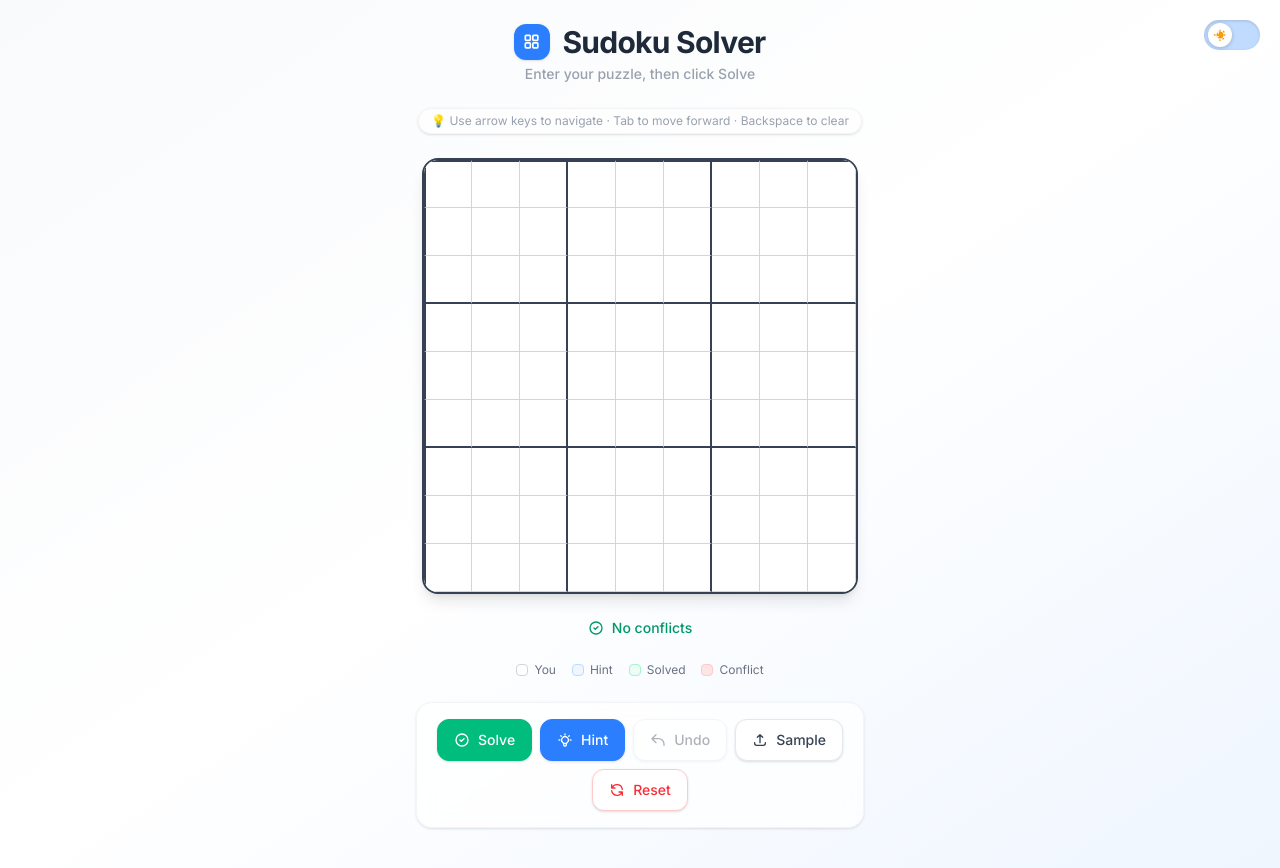
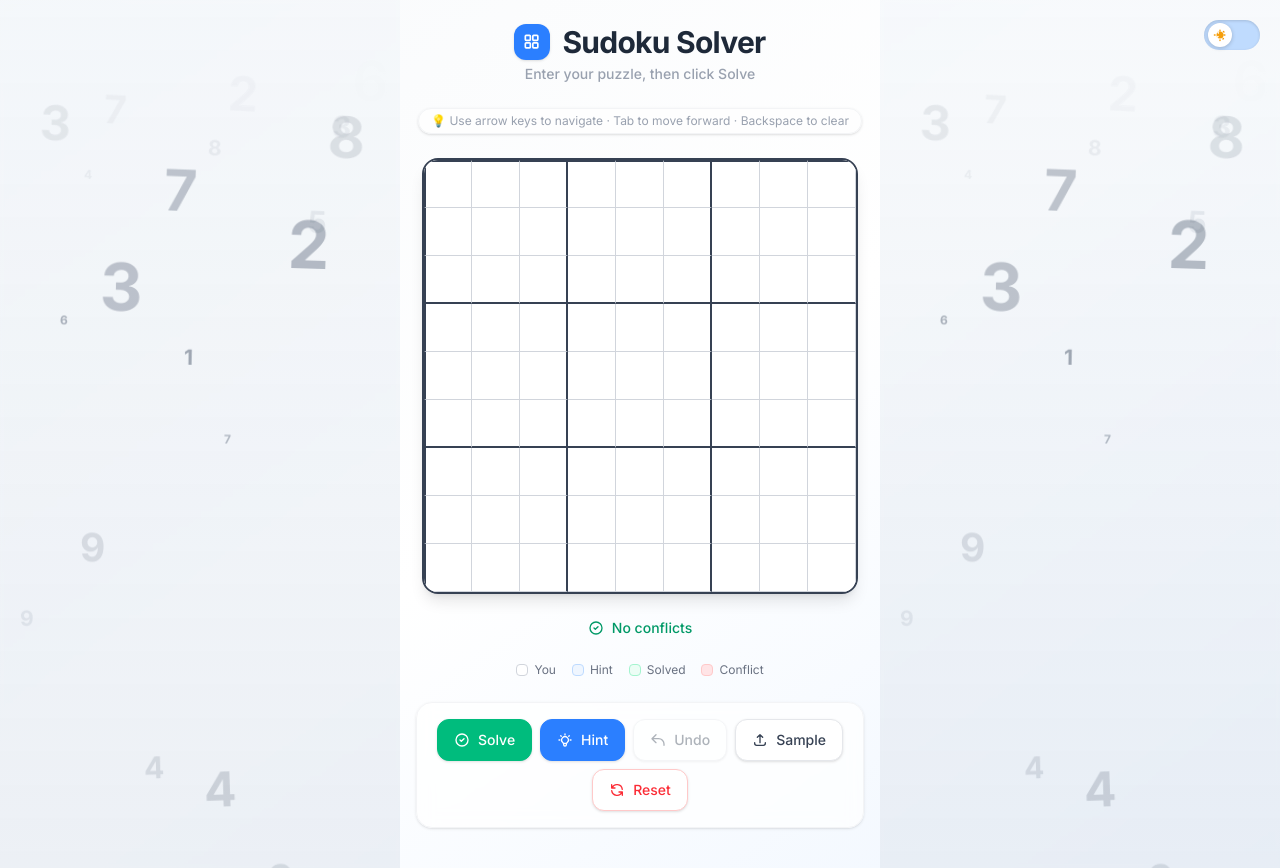
Before and after one commit to aayushnema12/Suduko_Solver, a React (Vite) app: page / in a window 1280 px wide. Built offline with nearby package versions, Linux system fonts and the light colour scheme.

Commit message:
feat: Restructure layout to 3-column with full-height floating number panels

```diff
--- a/src/App.jsx
+++ b/src/App.jsx
@@ -4,6 +4,7 @@ import Controls from './components/Controls';
 import ConflictCounter from './components/ConflictCounter';
 import ResetModal from './components/ResetModal';
 import ThemeToggle from './components/ThemeToggle';
+import FloatingNumbers from './components/FloatingNumbers';
 import { solve, getSolveSteps } from './utils/solver';
 import { getConflicts } from './utils/validator';
 import { SAMPLE_PUZZLE, EMPTY_BOARD } from './utils/puzzles';
@@ -227,8 +228,19 @@ export default function App() {
     <div className="min-h-screen bg-gradient-to-br from-slate-50 via-white to-blue-50 dark:from-[#0a0a0f] dark:via-[#131722] dark:to-[#0a0a0f] flex flex-col relative transition-colors duration-300">
       <ThemeToggle theme={theme} toggleTheme={toggleTheme} />
 
+      {/* ── 3-column stretch layout ─────────────────────────────────── */}
+      <div className="flex flex-row flex-1 min-h-screen">
+
+        {/* Left floating numbers column — fills full height */}
+        <div className="flex-1 relative overflow-hidden">
+          <FloatingNumbers theme={theme} />
+        </div>
+
+        {/* Center column — all app content, no width restriction beyond content */}
+        <div className="flex flex-col items-center justify-start gap-6 py-6 px-4 pb-10">
+
           {/* Header */}
-      <header className="w-full py-6 px-4 flex flex-col items-center gap-1">
+          <header className="flex flex-col items-center gap-1">
             <div className="flex items-center gap-3">
               {/* Grid icon */}
               <div className="w-9 h-9 rounded-xl bg-blue-500 flex items-center justify-center shadow-sm">
@@ -244,14 +256,12 @@ export default function App() {
             <p className="text-sm text-gray-400 dark:text-gray-500 font-medium">Enter your puzzle, then click Solve</p>
           </header>
 
-      {/* Main content */}
-      <main className="flex-1 flex flex-col items-center justify-start px-4 pb-10 gap-6">
           {/* Hint badge */}
           <div className="text-xs text-gray-400 dark:text-gray-500 bg-white/70 dark:bg-slate-800/70 border border-gray-100 dark:border-slate-700 rounded-full px-3 py-1 shadow-sm">
             💡 Use arrow keys to navigate · Tab to move forward · Backspace to clear
           </div>
 
-        {/* Grid */}
+          {/* Grid — untouched */}
           <SudokuGrid
             board={board}
             cellTypes={cellTypes}
@@ -299,10 +309,18 @@ export default function App() {
               noSolution={noSolution}
             />
           </div>
-      </main>
+        </div>
+
+        {/* Right floating numbers column — fills full height */}
+        <div className="flex-1 relative overflow-hidden">
+          <FloatingNumbers theme={theme} />
+        </div>
+
+      </div>
 
       {/* Reset modal */}
       {showResetModal && (
+
         <ResetModal
           onConfirm={handleReset}
           onCancel={() => setShowResetModal(false)}
```
Lines whose indentation alone changed are shown as unchanged.
